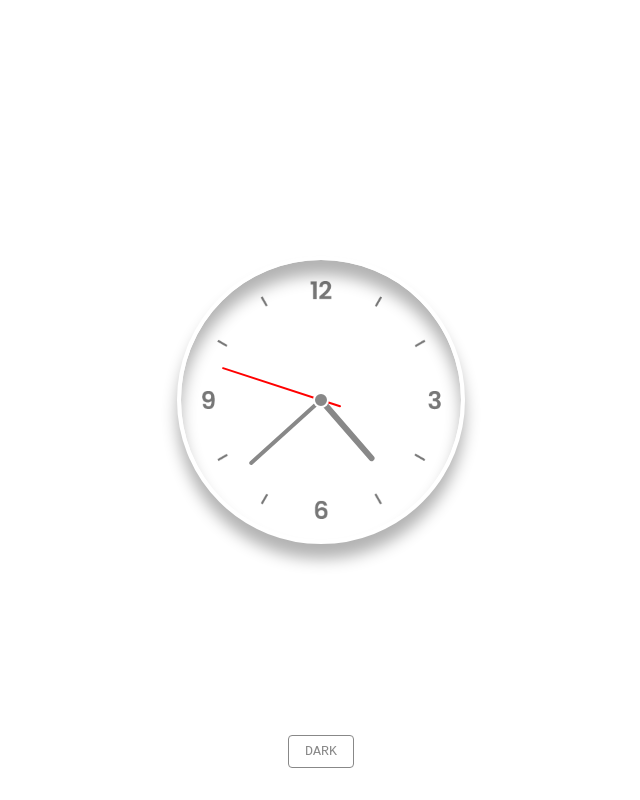
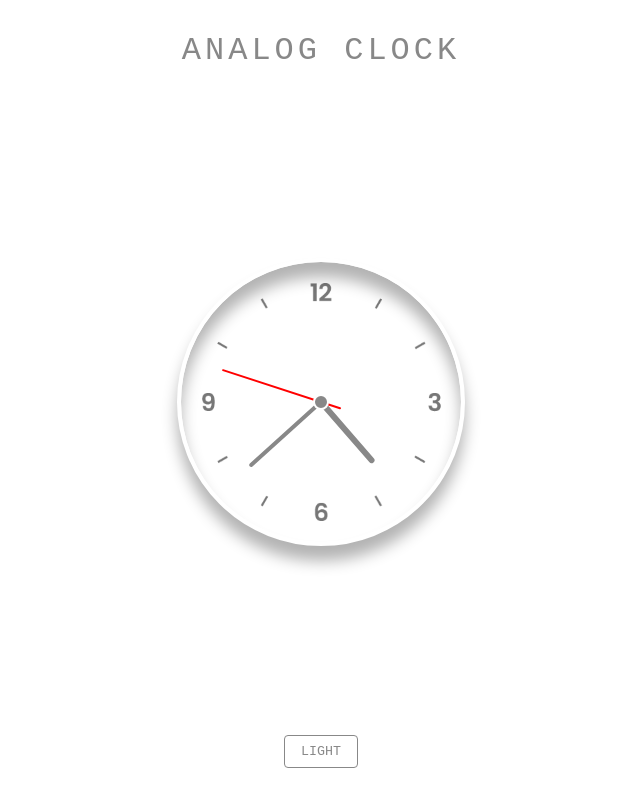
Before and after one commit to imvpn22/analog-clock, a plain HTML site: page index.html in a window 1280 px wide. Both pictures are taken after a click on the button "LIGHT". Shown: the whole page, without its empty margins (319-959 px from the left). Drawn offline with Linux system fonts and the light colour scheme.

Commit message:
added heading

```diff
--- a/index.html
+++ b/index.html
@@ -7,6 +7,7 @@
 </head>
 
 <body>
+    <div class="page-header"> Analog Clock </div>
     <div class="clock">
         <div class="hour"></div>
         <div class="min"></div>
--- a/script.js
+++ b/script.js
@@ -16,23 +16,27 @@ setClock = () => {
 
 setInterval(setClock, 1000);
 
-setLightMode = () => {
-  document.documentElement.style.setProperty('--main-bg-color', '#fff');
-  document.documentElement.style.setProperty('--main-text-color', '#888');
-};
-
-setDarkMode = () => {
-  document.documentElement.style.setProperty('--main-bg-color', '#1e1f26');
-  document.documentElement.style.setProperty('--main-text-color', '#ccc');
+switchTheme = (evt) => {
+  const switchBtn = evt.target;
+  if (switchBtn.textContent.toLowerCase() === 'light') {
+    switchBtn.textContent = 'dark';
+    localStorage.setItem('theme', 'dark');
+    document.documentElement.setAttribute('data-theme', 'dark');
+  } else {
+    switchBtn.textContent = 'light';
+    localStorage.setItem('theme', 'light'); //add this
+    document.documentElement.setAttribute('data-theme', 'light');
+  }
 };
 
 const switchModeBtn = document.querySelector('.switch-btn');
-switchModeBtn.addEventListener('click', () => {
-  if (switchModeBtn.textContent.toLowerCase() === 'dark') {
-    switchModeBtn.textContent = 'light';
-    setDarkMode();
-  } else {
-    switchModeBtn.textContent = 'dark';
-    setLightMode();
-  }
-});
+switchModeBtn.addEventListener('click', switchTheme, false);
+
+const currentTheme = localStorage.getItem('theme')
+  ? localStorage.getItem('theme')
+  : null;
+
+if (currentTheme) {
+  document.documentElement.setAttribute('data-theme', currentTheme);
+  switchModeBtn.textContent = currentTheme;
+}
--- a/style.css
+++ b/style.css
@@ -1,4 +1,9 @@
 :root {
+  --main-bg-color: #fff;
+  --main-text-color: #888888;
+}
+
+[data-theme='dark'] {
   --main-bg-color: #1e1f26;
   --main-text-color: #ccc;
 }
@@ -13,12 +18,23 @@ body {
   height: 100vh;
   display: flex;
   flex-direction: column;
-	justify-content: center;
+  justify-content: space-between;
   align-items: center;
   font-size: 16px;
   background-color: var(--main-bg-color);
   position: relative;
+  transition: all ease 0.2s;
 }
+.page-header {
+  font-size: 2rem;
+  color: var(--main-text-color);
+  padding: 2rem 0;
+  font-family: monospace;
+  text-transform: uppercase;
+  letter-spacing: 4px;
+  transition: all ease 0.2s;
+}
+
 .clock {
   height: 18em;
   width: 18em;
@@ -26,7 +42,7 @@ body {
   justify-content: center;
   align-items: center;
   background-color: var(--main-bg-color);
-	background-image: url("https://imvpn22.github.io/analog-clock/clock.png");
+  background-image: url('https://imvpn22.github.io/analog-clock/clock.png');
   background-position: center center;
   background-size: cover;
   border-radius: 50%;
@@ -34,9 +50,10 @@ body {
   box-shadow: 0 -15px 15px rgba(255, 255, 255, 0.05),
     inset 0 -15px 15px rgba(255, 255, 255, 0.05), 0 15px 15px rgba(0, 0, 0, 0.3),
     inset 0 15px 15px rgba(0, 0, 0, 0.3);
+  transition: all ease 0.2s;
 }
 .clock:before {
-	content: "";
+  content: '';
   height: 0.75rem;
   width: 0.75rem;
   background-color: var(--main-text-color);
@@ -44,6 +61,7 @@ body {
   position: absolute;
   border-radius: 50%;
   z-index: 1000;
+  transition: all ease 0.2s;
 }
 .hour,
 .min,
@@ -51,7 +69,6 @@ body {
   position: absolute;
   display: flex;
   justify-content: center;
-	/*   align-items: center; */
   border-radius: 50%;
 }
 .hour {
@@ -59,7 +76,7 @@ body {
   width: 10em;
 }
 .hour:before {
-	content: "";
+  content: '';
   position: absolute;
   height: 50%;
   width: 6px;
@@ -71,7 +88,7 @@ body {
   width: 12em;
 }
 .min:before {
-	content: "";
+  content: '';
   height: 50%;
   width: 4px;
   background-color: var(--main-text-color);
@@ -82,7 +99,7 @@ body {
   width: 13em;
 }
 .sec:before {
-	content: "";
+  content: '';
   height: 60%;
   width: 2px;
   background-color: #f00;
@@ -92,7 +109,7 @@ body {
 /* Style for theme switch btn */
 .switch-cont {
   margin: 2em auto;
-	position: absolute;
+  /* position: absolute; */
   bottom: 0;
 }
 .switch-cont .switch-btn {
```
Lines whose indentation alone changed are shown as unchanged.
